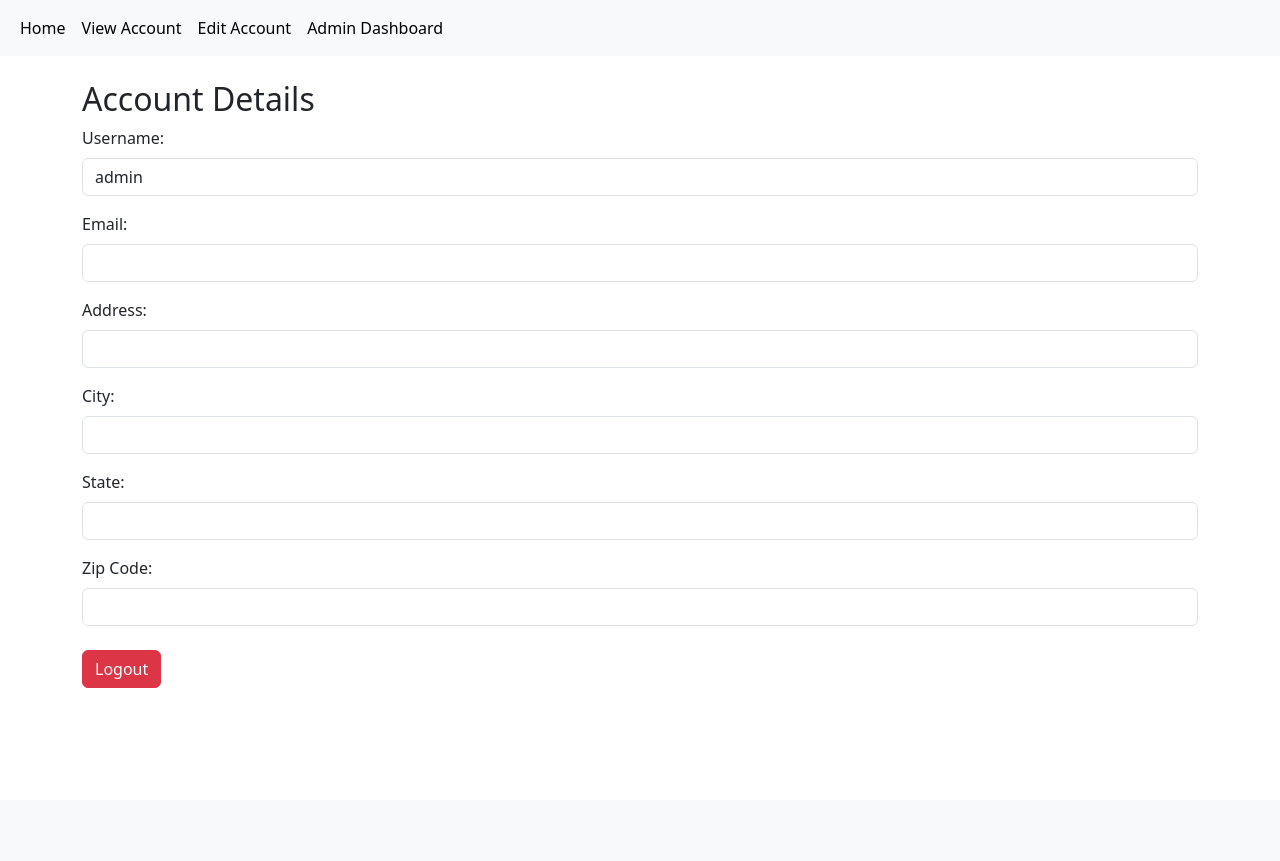
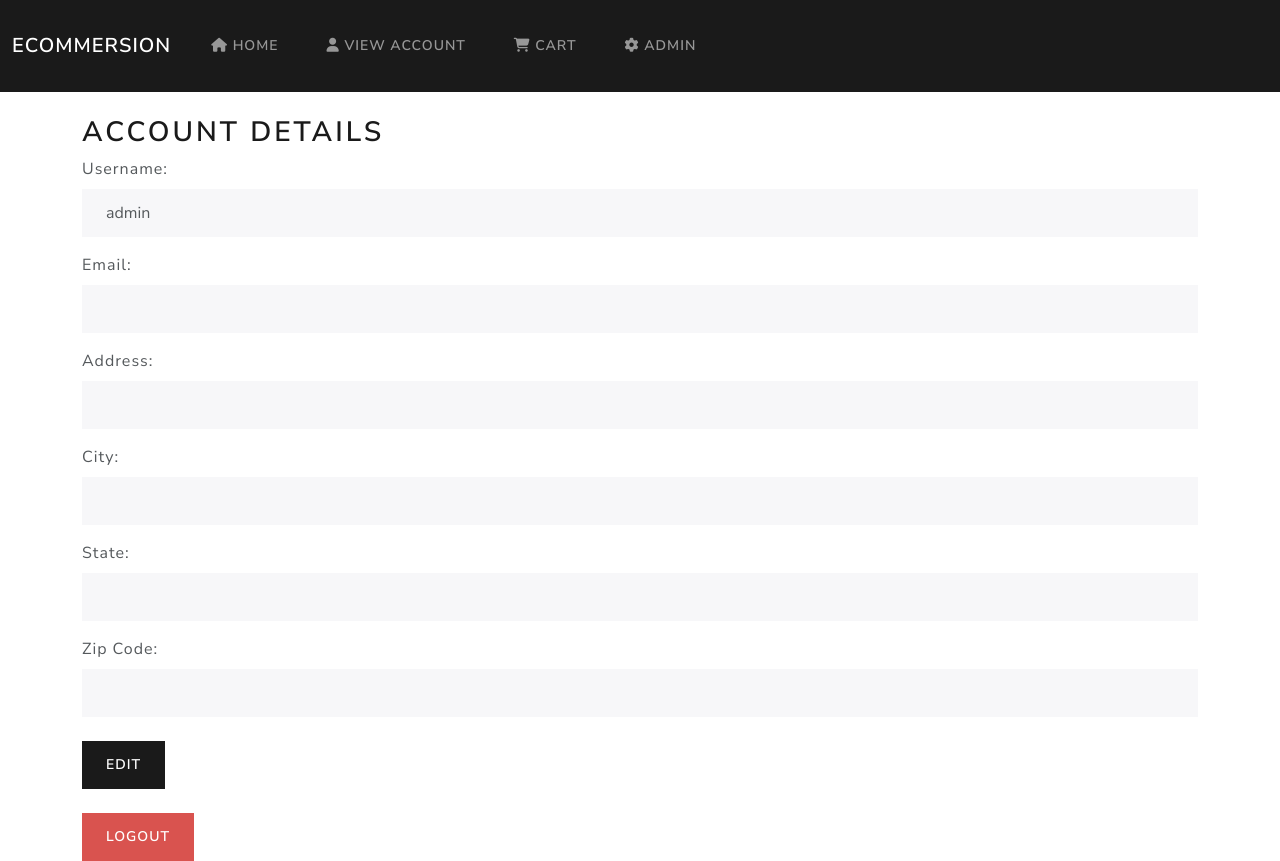
Before and after one commit to dalsford3974/Intro_To_SE_Project_G4, a Flask app: page /viewAccount in a window 1280 px wide. Before the commit the page ends 688 px from the top, so only its background shows below. Run offline with Flask 3, Linux system fonts and the light colour scheme; a user stored in the database is signed in; some libraries are stand-ins or nearby versions.

Commit message:
Fixed edit account and nav bar styling

```diff
--- a/templates/home.html
+++ b/templates/home.html
@@ -4,39 +4,38 @@
     <meta charset="UTF-8">
     <meta name="viewport" content="width=device-width, initial-scale=1.0">
     <title>Home Page</title>
-    <link href="https://cdn.jsdelivr.net/npm/bootstrap@5.3.0-alpha1/dist/css/bootstrap.min.css" rel="stylesheet">
+    <link href="https://cdn.jsdelivr.net/npm/bootswatch@5.3.2/dist/lux/bootstrap.min.css" rel="stylesheet">
+    <link href="https://cdnjs.cloudflare.com/ajax/libs/font-awesome/6.4.2/css/all.min.css" rel="stylesheet">
 </head>
 <body>
-    <nav class="navbar navbar-expand-lg navbar-light bg-light">
+    <nav class="navbar navbar-expand-lg navbar-dark bg-primary">
         <div class="container-fluid">
+            <a class="navbar-brand" href="/">Ecommersion</a>
             <button class="navbar-toggler" type="button" data-bs-toggle="collapse" data-bs-target="#navbarNav" aria-controls="navbarNav" aria-expanded="false" aria-label="Toggle navigation">
                 <span class="navbar-toggler-icon"></span>
             </button>
             <div class="collapse navbar-collapse" id="navbarNav">
                 <ul class="navbar-nav">
                     <li class="nav-item">
-                        <a class="nav-link active" aria-current="page" href="/">Home</a>
+                        <a class="nav-link" href="/"><i class="fas fa-home"></i> Home</a>
+                    </li>
+                    {% if current_user.is_authenticated %}
+                    <li class="nav-item">
+                        <a class="nav-link" href="/viewAccount"><i class="fas fa-user"></i> View Account</a>
                     </li>
                     <li class="nav-item">
-                        {% if not current_user.is_authenticated %}
-                        <a class="nav-link active" aria-current="page" href="/login">Login</a>
-                        {% endif %}
+                        <a class="nav-link" href="/cart"><i class="fas fa-shopping-cart"></i> Cart</a>
                     </li>
+                    {% if current_user.userID == 0 %}
                     <li class="nav-item">
-                        {% if current_user.is_authenticated %}
-                        <a class="nav-link active" aria-current="page" href="/viewAccount">View Account</a>
-                        {% endif %}
+                        <a class="nav-link" href="/adminDashboard"><i class="fas fa-cog"></i> Admin</a>
                     </li>
+                    {% endif %}
+                    {% else %}
                     <li class="nav-item">
-                        {% if current_user.is_authenticated %}
-                        <a class="nav-link active" aria-current="page" href="/editAccount">Edit Account</a>
-                        {% endif %}
+                        <a class="nav-link" href="/login"><i class="fas fa-sign-in-alt"></i> Login</a>
                     </li>
-                    <li class="nav-item">
-                        {% if current_user.userID == 0 %}
-                        <a class="nav-link active" aria-current="page" href="/adminDashboard">Admin Dashboard</a>
-                        {% endif %}
-                    </li>
+                    {% endif %}
                 </ul>
             </div>
         </div>
--- a/templates/viewAccount.html
+++ b/templates/viewAccount.html
@@ -34,8 +34,13 @@
         </div>
 
         <div class="mt-4">
+            <a href="{{ url_for('editAccount') }}" class="btn btn-primary">edit</a>
+        </div>
+
+        <div class="mt-4">
             <a href="{{ url_for('logout') }}" class="btn btn-danger">Logout</a>
         </div>
+
 </div>
 
 {% endblock %}
```
